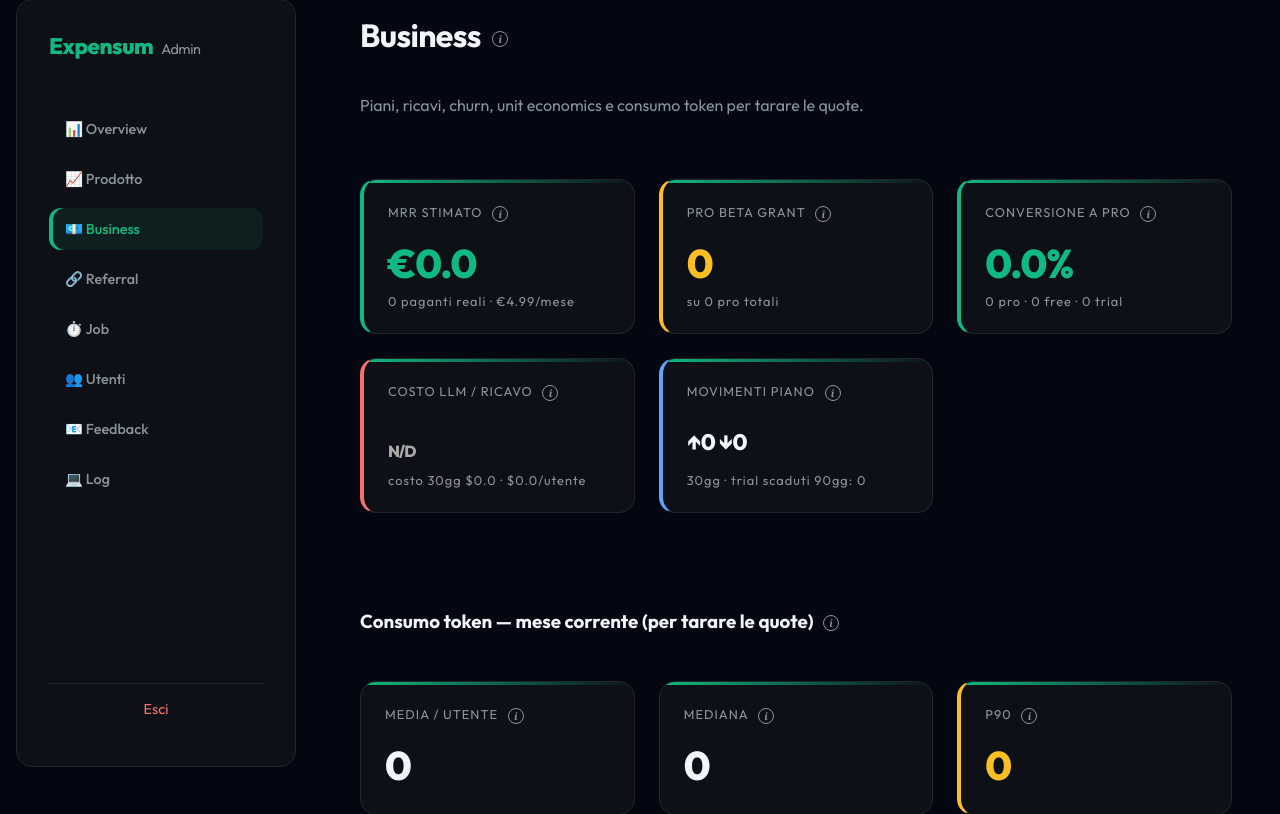
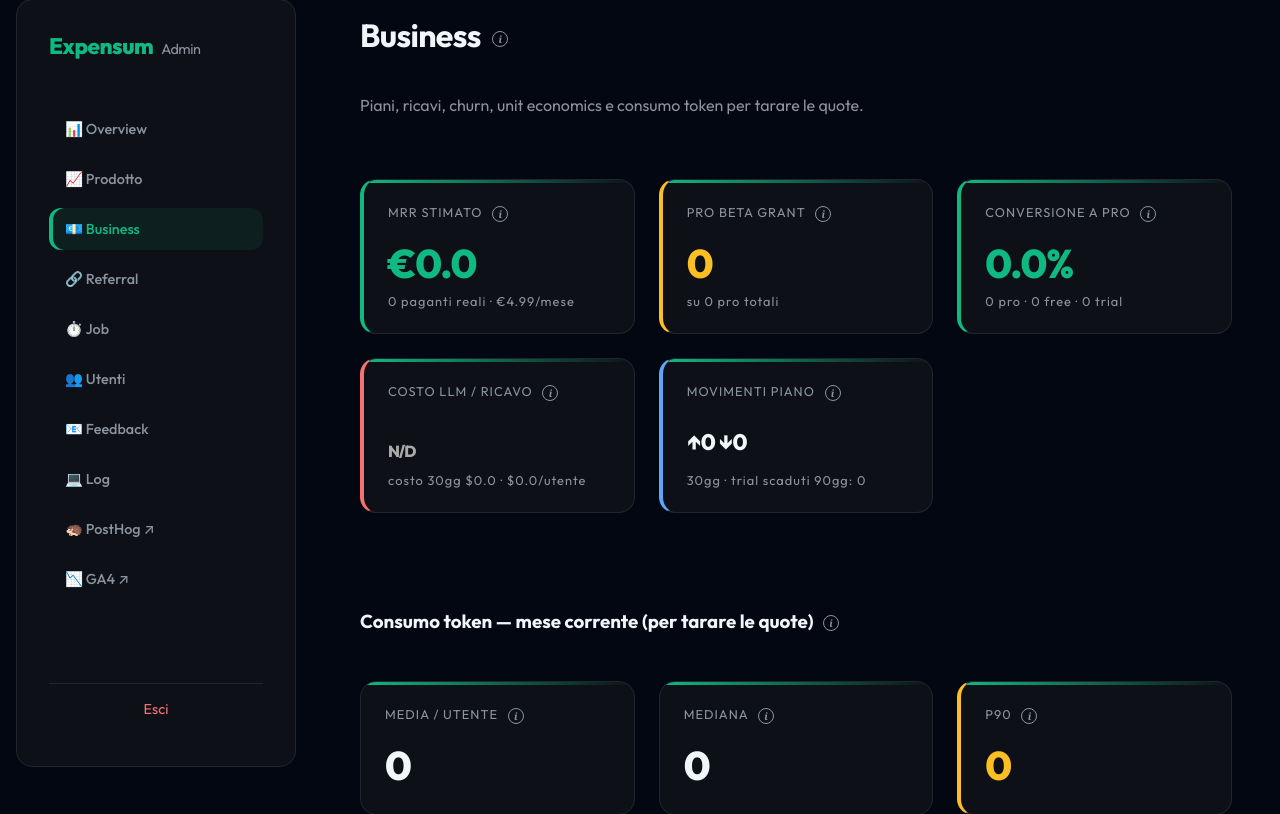
Before and after one commit to Michele-Pnt/Expensum, a Flask app: page /admin/business in a window 1280 px wide. Shown: the part 17-831 px from the top of the page. Run offline with Flask 3, Linux system fonts and the light colour scheme; the visitor is signed in with stand-in values (Sample User, id 1); some libraries are stand-ins or nearby versions.

Commit message:
feat(dashboard): aggiungi link rapidi PostHog e GA4 in navbar admin
Scorciatoie verso il dashboard PostHog e l'Esplorazione GA4 di prodotto,
senza embed dati: restano strumenti separati dal cockpit operativo Postgres.

```diff
--- a/src/dashboard/templates/base.html
+++ b/src/dashboard/templates/base.html
@@ -29,6 +29,8 @@
                 <li><a href="{{ url_for('admin.users_list') }}" class="{% if request.endpoint == 'admin.users_list' %}active{% endif %}">👥 Utenti</a></li>
                 <li><a href="{{ url_for('admin.feedbacks_list') }}" class="{% if request.endpoint == 'admin.feedbacks_list' %}active{% endif %}">📧 Feedback</a></li>
                 <li><a href="{{ url_for('admin.logs_viewer') }}" class="{% if request.endpoint == 'admin.logs_viewer' %}active{% endif %}">💻 Log</a></li>
+                <li><a href="https://eu.posthog.com/project/186394/dashboard/835311" target="_blank" rel="noopener noreferrer">🦔 PostHog ↗</a></li>
+                <li><a href="https://analytics.google.com/analytics/web/#/analysis/a395541870p538790680" target="_blank" rel="noopener noreferrer">📉 GA4 ↗</a></li>
             </ul>
             <div class="nav-footer">
                 <a href="{{ url_for('admin_logout') }}" class="btn-logout">Esci</a>
```
